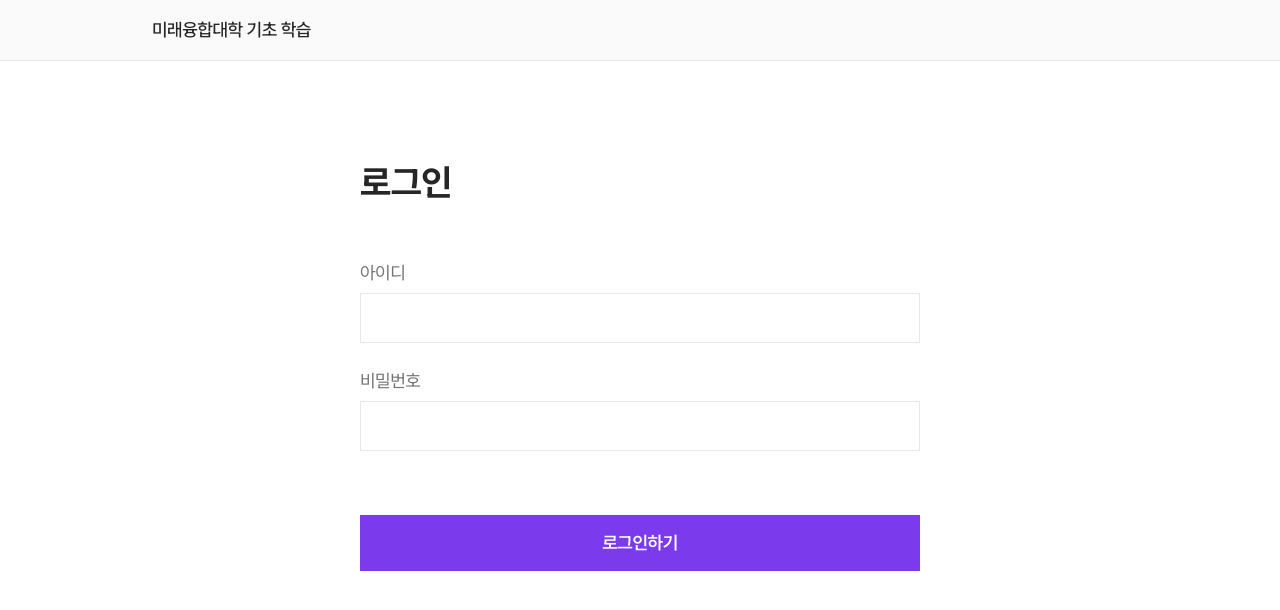
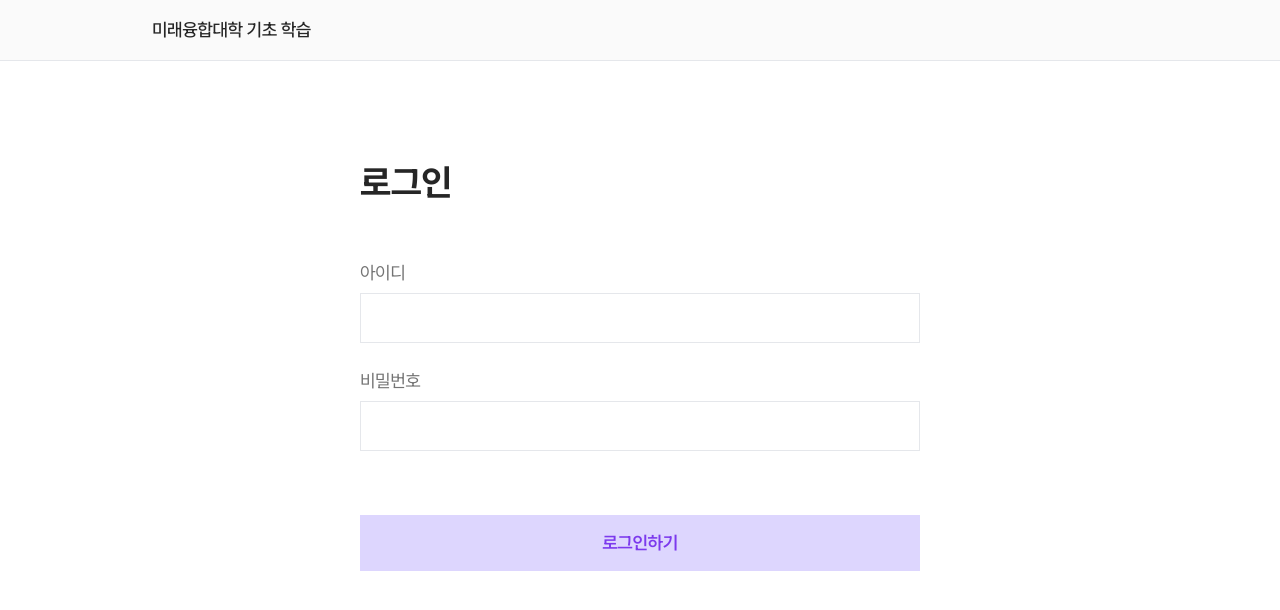
Before and after one commit to mju-future/ai-learning-web, a Next.js app: page /login in a window 1280 px wide. Shown: the top 610 px of the page. Built offline with nearby package versions, Linux system fonts and the light colour scheme; no server answers; what tailwind-corner-smoothing would draw is missing.

Commit message:
design: 로그인 버튼 색상 변경

```diff
--- a/src/app/login/page.tsx
+++ b/src/app/login/page.tsx
@@ -44,7 +44,7 @@ export default function Login() {
         value={loginData.password}
         onChange={handleChange}
       />
-      <button className="mt-10 bg-violet-600 py-3.5 font-semibold text-white outline-none transition-colors hover:bg-violet-800 focus:bg-violet-800">
+      <button className="mt-10 bg-violet-200 py-3.5 font-semibold text-violet-600 outline-none transition-colors hover:bg-violet-300 focus:bg-violet-300">
         로그인하기
       </button>
     </form>
```
